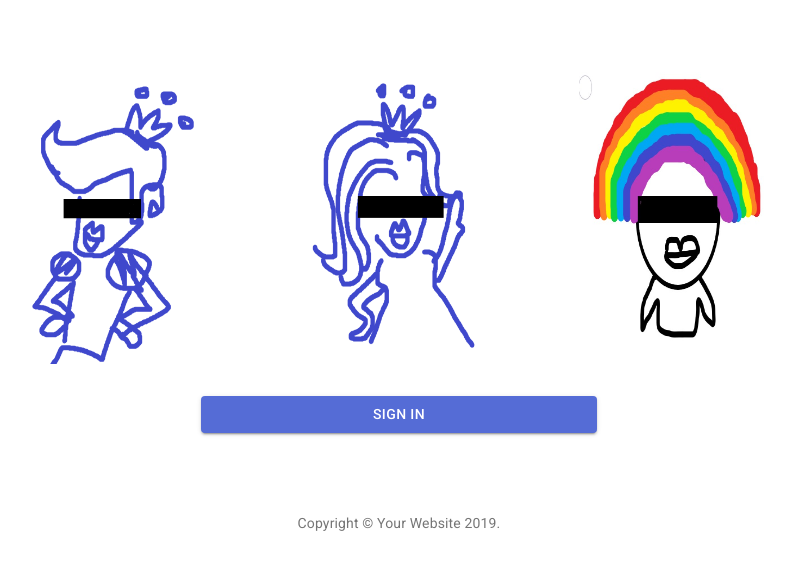
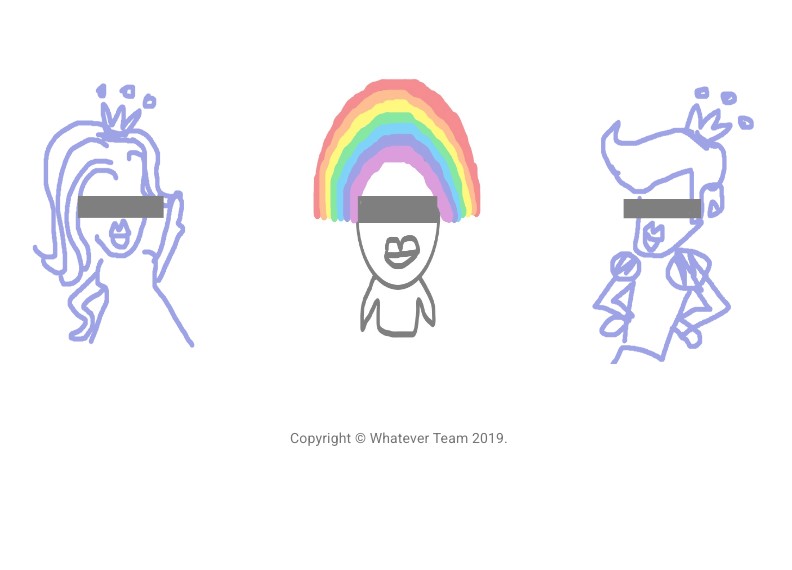
Before and after one commit to gogog22510/Whatever, a React (Create React App) app in the folder whatever-app/: page /login in a window 1280 px wide. Shown: the top 570 px of the page, without its empty margins (241-1033 px from the left). Built offline with nearby package versions, Linux system fonts and the light colour scheme; what react-router-redux would draw is missing.

Commit message:
start page

```diff
--- a/whatever-app/src/component/SignIn.js
+++ b/whatever-app/src/component/SignIn.js
@@ -12,7 +12,7 @@ import {makeStyles} from '@material-ui/core/styles';
 import Container from "@material-ui/core/Container";
 import {useHistory} from "react-router-dom";
 import {connect} from "react-redux";
-import {LOGIN_SUCCESS} from "../core/constant";
+import {CHOOSE_GENDER} from "../core/constant";
 
 function Copyright() {
     return (
@@ -61,7 +61,7 @@ const mapStateToProps = (state, ownProps) => {
 const mapDispatchToProps = (dispatch, ownProps) => {
     return {
         dispatchLoginSuccess: data => dispatch({
-            type: LOGIN_SUCCESS,
+            type: CHOOSE_GENDER,
             data: data
         }),
     }
--- /dev/null
+++ b/whatever-app/src/component/StartPage.css
@@ -0,0 +1,9 @@
+img {
+    opacity: 0.5;
+    filter: alpha(opacity=50); /* For IE8 and earlier */
+}
+
+img:hover {
+    opacity: 1.0;
+    filter: alpha(opacity=100); /* For IE8 and earlier */
+}
--- a/whatever-app/src/component/StartPage.js
+++ b/whatever-app/src/component/StartPage.js
@@ -1,31 +1,23 @@
-import React, {useState} from 'react';
-import Avatar from '@material-ui/core/Avatar';
-import Button from '@material-ui/core/Button';
-import TextField from '@material-ui/core/TextField';
-import FormControlLabel from '@material-ui/core/FormControlLabel';
-import Checkbox from '@material-ui/core/Checkbox';
+import React from 'react';
 import Link from '@material-ui/core/Link';
 import Box from '@material-ui/core/Box';
-import LockOutlinedIcon from '@material-ui/icons/LockOutlined';
 import Typography from '@material-ui/core/Typography';
 import {makeStyles} from '@material-ui/core/styles';
 import Container from "@material-ui/core/Container";
 import {useHistory} from "react-router-dom";
 import {connect} from "react-redux";
-import {LOGIN_SUCCESS} from "../core/constant";
-import modelMaleImage from "../image/modelMale.jpg";
-import modelFemaleImage from "../image/modelFemale.jpeg";
-import modelLGBTQImage from "../image/modelLGBTQ.jpg";
+import {CHOOSE_GENDER} from "../core/constant";
 import princeImage from "../image/prince.png";
 import princessImage from "../image/princess.png";
 import blindJohnImage from "../image/blindJohn.jpg";
+import "./StartPage.css";
 
 function Copyright() {
     return (
         <Typography variant="body2" color="textSecondary" align="center">
             {'Copyright © '}
             <Link color="inherit" href="https://material-ui.com/">
-                Your Website
+                Whatever Team
             </Link>{' '}
             {new Date().getFullYear()}
             {'.'}
@@ -61,7 +53,7 @@ const useStyles = makeStyles(theme => ({
     },
     imgSpace: {
         marginRight: theme.spacing(10),
-    }
+    },
 }));
 
 const mapStateToProps = (state, ownProps) => {
@@ -72,22 +64,21 @@ const mapStateToProps = (state, ownProps) => {
 
 const mapDispatchToProps = (dispatch, ownProps) => {
     return {
-        dispatchLoginSuccess: data => dispatch({
-            type: LOGIN_SUCCESS,
+        dispatchChooseGenderSuccess: data => dispatch({
+            type: CHOOSE_GENDER,
             data: data
         }),
     }
 };
 
 function StartPage(props) {
-    const {dispatchLoginSuccess} = props;
+    const {dispatchChooseGenderSuccess} = props;
     const classes = useStyles();
     const history = useHistory();
-    const [state, setState] = React.useState(0);
 
-    const navigationToMain = () => {
-        dispatchLoginSuccess({
-            userType: 1
+    const navigationToWhateverPage = (gender) => () => {
+        dispatchChooseGenderSuccess({
+           genderType: gender
         });
         history.push("/");
     };
@@ -96,22 +87,13 @@ function StartPage(props) {
         <Container component="main" maxWidth="xs">
             <div className={classes.paper}>
                 <div className={classes.abc}>
-                    <img className={classes.imgSpace} src={princeImage} alt="hello!" width={200} height={300} />
-                    <img className={classes.imgSpace} src={princessImage} alt="hello!" width={200} height={300} />
-                    <img src={blindJohnImage} alt="hello!" width={200} height={300} />
+                    <img className={classes.imgSpace} src={princessImage} alt="hello!" width={200} height={300}
+                         onClick={navigationToWhateverPage(1)}/>
+                    <img className={classes.imgSpace} src={blindJohnImage} alt="hello!" width={200} height={300}
+                         onClick={navigationToWhateverPage(2)}/>
+                    <img src={princeImage} alt="hello!" width={200} height={300}
+                         onClick={navigationToWhateverPage(3)}/>
                 </div>
-                <form className={classes.form} noValidate>
-                    <Button
-                        type="submit"
-                        fullWidth
-                        variant="contained"
-                        color="primary"
-                        className={classes.submit}
-                        onClick={navigationToMain}
-                    >
-                        Sign In
-                    </Button>
-                </form>
             </div>
             <Box mt={8}>
                 <Copyright />
--- a/whatever-app/src/core/constant.js
+++ b/whatever-app/src/core/constant.js
@@ -1,2 +1,2 @@
-export const LOGIN_SUCCESS = "LOGIN_SUCCESS";
+export const CHOOSE_GENDER = "LOGIN_SUCCESS";
 export const LOAD_DATA_SUCCESS = "LOAD_DATA_SUCCESS";
--- a/whatever-app/src/reducers/common.js
+++ b/whatever-app/src/reducers/common.js
@@ -1,14 +1,14 @@
-import {LOAD_DATA_SUCCESS, LOGIN_SUCCESS} from "../core/constant"
+import {LOAD_DATA_SUCCESS, CHOOSE_GENDER} from "../core/constant"
 const initialState = {
-    user: null,
+    genderType: null,
     data: [],
 };
 
 export default function common(state = initialState, action) {
     switch (action.type) {
-        case LOGIN_SUCCESS:
+        case CHOOSE_GENDER:
             return Object.assign({}, state, {
-                user: action.data,
+                genderType: action.data.genderType,
             });
         case LOAD_DATA_SUCCESS:
             return Object.assign({}, state, {
```
Also changed, not shown: whatever-app/src/image/blindJohn.jpg.
